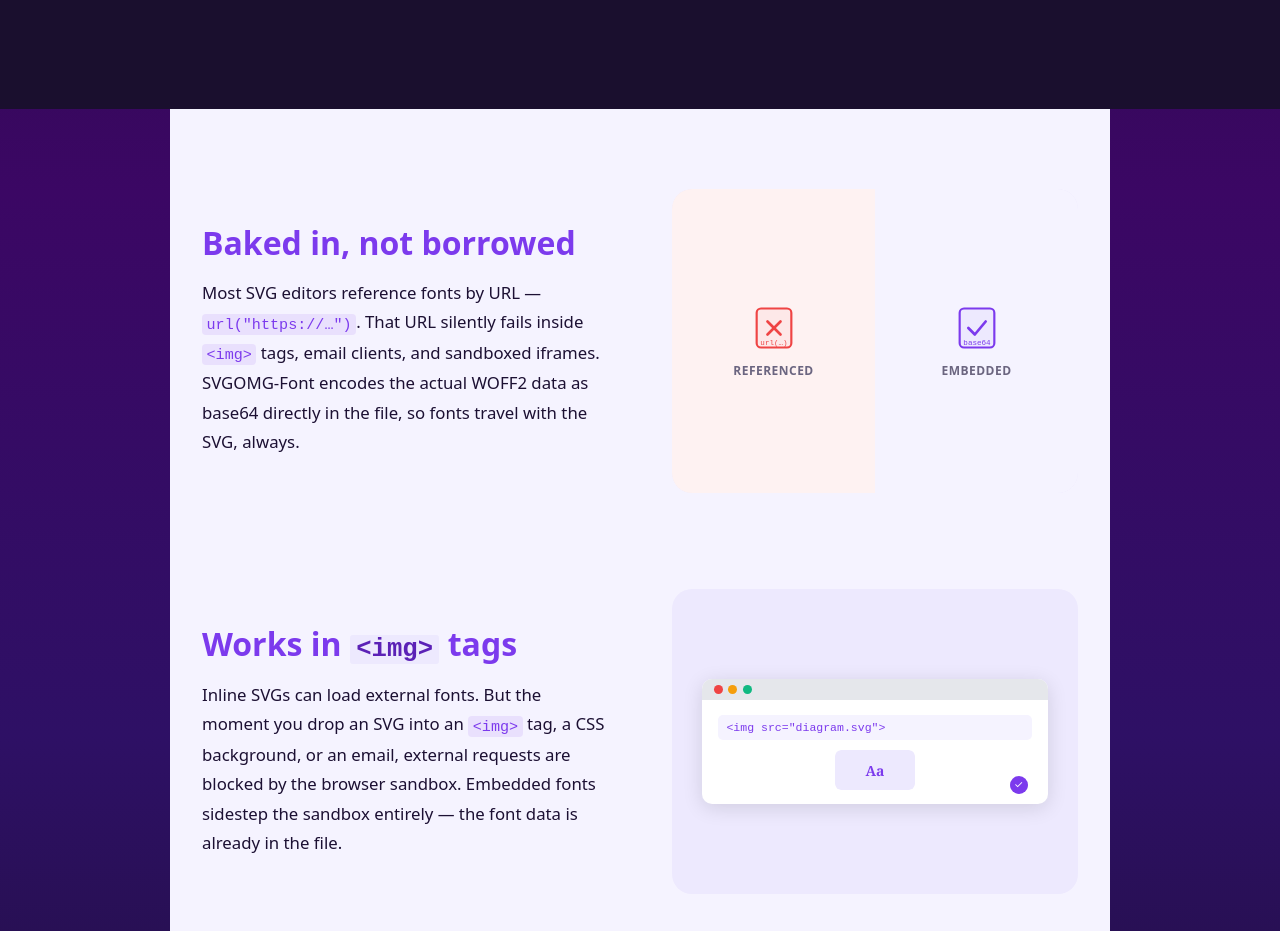
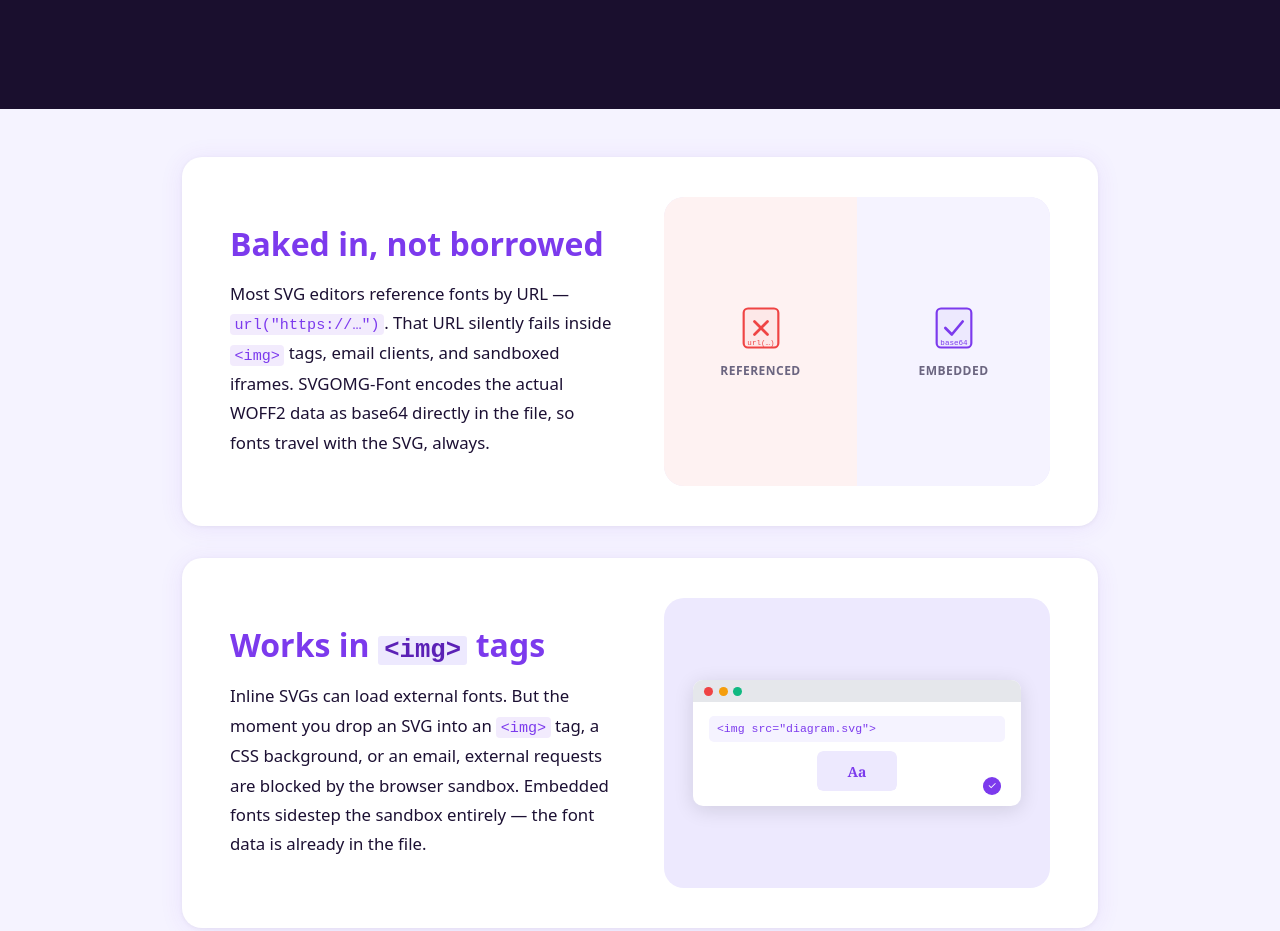
Before and after one commit to khawkins98/svgomg-font, a website built with Vite: page index.html in a window 1280 px wide. Shown: the part 991-1922 px from the top of the page. Built offline with nearby package versions, Linux system fonts and the light colour scheme.

Commit message:
style: feature rows as distinct cards with shadow and gap between them

```diff
--- a/src/style.css
+++ b/src/style.css
@@ -678,6 +678,7 @@ body.has-file .wave-section { display: none; }
   flex-shrink: 0;
   position: relative;
   z-index: 5; /* slides over the fixed wave */
+  background: var(--bg);
 }
 body.has-file .features-section { display: none; }
 
@@ -695,20 +696,24 @@ body.has-file .features-section { display: none; }
 body.has-file .wave-features-top { display: none; }
 
 .features-inner {
-  background: var(--bg);
-  padding: 5rem 2rem 6rem;
-  max-width: 940px;
+  background: transparent;
+  padding: 3rem 2rem 6rem;
+  max-width: 980px;
   margin: 0 auto;
   display: flex;
   flex-direction: column;
-  gap: 6rem;
+  gap: 2rem;
 }
 
 .feat {
   display: grid;
   grid-template-columns: 1fr 1fr;
-  gap: 4rem;
+  gap: 3rem;
   align-items: center;
+  background: var(--card);
+  border-radius: 20px;
+  padding: 2.5rem 3rem;
+  box-shadow: 0 2px 24px rgba(124,58,237,.09), 0 1px 4px rgba(0,0,0,.05);
 }
 .feat-flip { direction: rtl; }
 .feat-flip > * { direction: ltr; }
@@ -843,10 +848,11 @@ body.has-file .wave-features-top { display: none; }
     grid-template-columns: 1fr;
     direction: ltr;
     gap: 2rem;
+    padding: 1.75rem 1.5rem;
   }
   .feat-art { aspect-ratio: 16/9; }
   .feat-title { font-size: 1.5rem; }
-  .features-inner { gap: 4rem; padding: 3rem 1.25rem 4rem; }
+  .features-inner { gap: 1.25rem; padding: 2rem 1rem 4rem; }
 }
 
 
```
